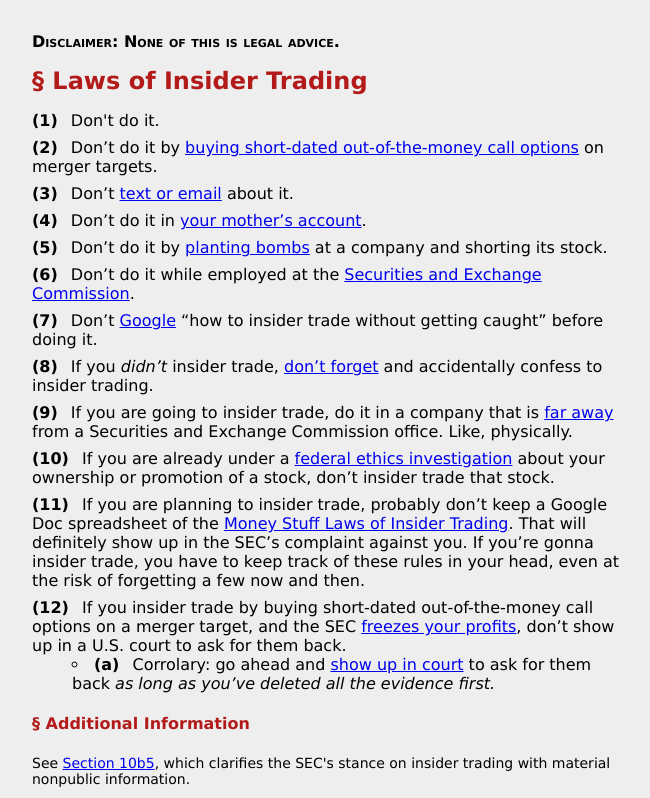
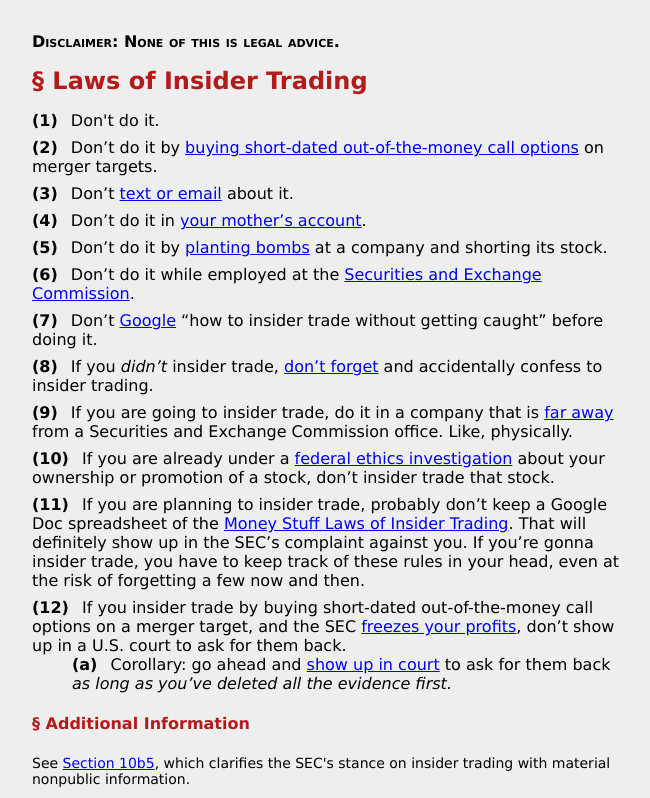
Before and after one commit to 0xNF/lawsofinsidertrading.com, a plain HTML site: page src/index.html in a window 1280 px wide. Shown: the top 798 px of the page, without its empty margins (308-958 px from the left). Drawn offline with Linux system fonts and the light colour scheme.

Commit message:
removed list style from ul>li

```diff
--- a/src/index.html
+++ b/src/index.html
@@ -27,27 +27,28 @@
             padding-left: 0;
             margin-bottom: 0.5em;
             counter-increment: item;
-            list-style: none inside
+            list-style: none inside;
         }
 
         ol>li:before {
             content: "("counter(item) ")";
             font-weight: bold;
-            padding-right: 0.5em
+            padding-right: 0.5em;
         }
 
         ul {
-            counter-reset: chapter
+            counter-reset: chapter;
         }
 
         ul>li {
-            counter-increment: chapter
+            counter-increment: chapter;
+            list-style: none inside;
         }
 
         ul>li:before {
             content: "("counter(chapter, lower-alpha)")";
             font-weight: bold;
-            padding-right: 0.5em
+            padding-right: 0.5em;
         }
 
         .title {
@@ -157,7 +158,7 @@
 
                 <ul>
                     <li>
-                        Corrolary: go ahead and <a
+                        Corollary: go ahead and <a
                             href="https://www.bloomberg.com/opinion/articles/2019-05-03/softbank-has-a-bigger-weirder-vision?srnd=opinion#the-twelfth-law-of-insider-trading">show
                             up in court</a> to ask for them back
                         <i>as long as you’ve deleted all
```
